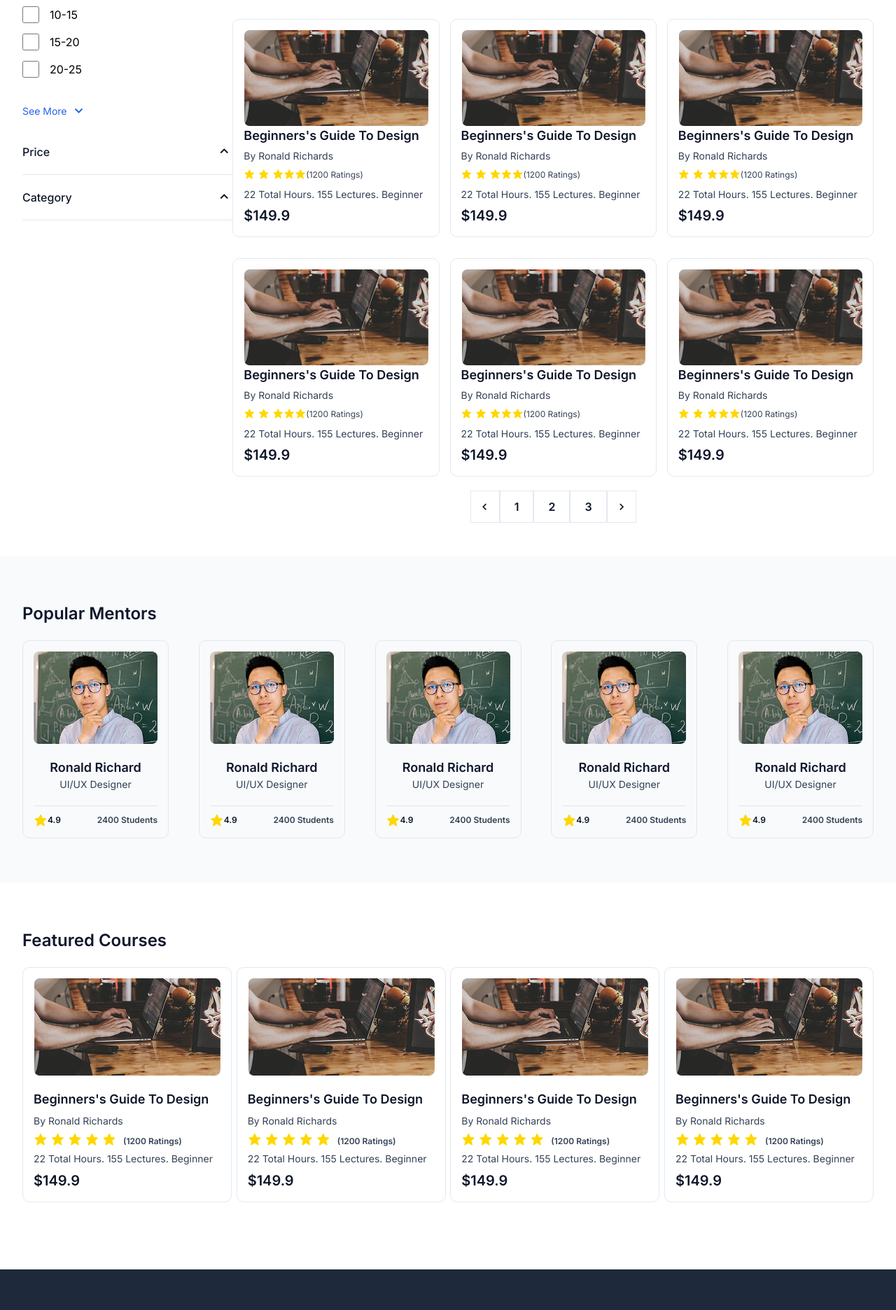
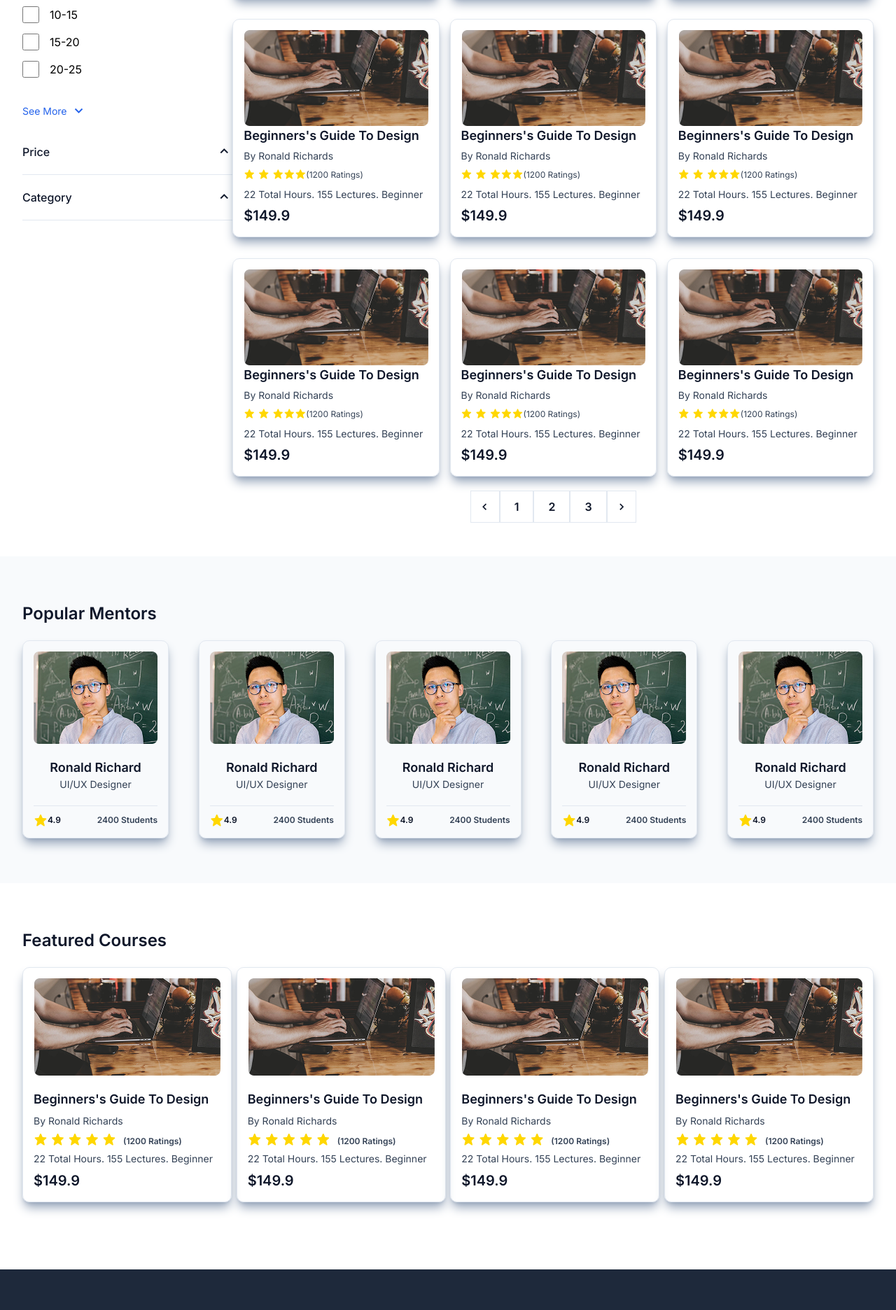
Before and after one commit to Rico200-prong/Byway_category_page, a website: page src/index.html in a window 1280 px wide. Shown: the part 655-2527 px from the top of the page at 70% size. Drawn offline with nearby package versions, Linux system fonts and the light colour scheme.

Commit message:
feat: final commit

```diff
--- a/src/index.html
+++ b/src/index.html
@@ -31,7 +31,7 @@
             <span class="text-[#334155] font-medium">Byway</span>
           </div>
           <ul class="md:hidden lg:hidden">
-            <li><a href="#" class="text-[#334155] mx-[30px]">Categories</a></li>
+            <li><a href="#" class="text-[#334155] mx-[15px]">Categories</a></li>
           </ul>
           <div class="relative flex items-center md:hidden lg:hidden">
             <i
@@ -46,14 +46,14 @@
           </div>
           <ul class="md:hidden lg:hidden">
             <li>
-              <a href="#" class="text-[#334155] ml-[30px]">Teach on Byway</a>
+              <a href="#" class="text-[#334155] ml-[15px]">Teach on Byway</a>
             </li>
           </ul>
         </section>
         <section class="md:hidden lg:hidden">
           <i class="bx bx-heart text-[24px]"></i>
-          <i class="bx bx-cart-alt text-[24px] mx-[20px]"></i>
-          <i class="bx bx-bell text-[24px] mr-[20px]"></i>
+          <i class="bx bx-cart-alt text-[24px] mx-[15px]"></i>
+          <i class="bx bx-bell text-[24px] mr-[15px]"></i>
           <button
             class="border rounded-full px-[16px] py-[8px] bg-[#334155] text-white"
           >
@@ -75,13 +75,17 @@
         <h2 class="text-[24px] text-[#0F172A] font-[600] mb-[30px]">
           All Development Courses
         </h2>
-        <div class="flex items-center justify-between mb-[15px] md:flex-col">
+        <div
+          class="flex items-center justify-between gap-y-[30px] mb-[15px] md:flex-col"
+        >
+          <div>
             <button
               class="border border-solid border-black px-[25px] py-[10px] flex items-center rounded-[10px]"
             >
               <i class="bx bx-menu-alt-left text-[24px]"></i>
               <span>Filter</span>
             </button>
+          </div>
           <div class="flex items-center">
             <p class="mr-[30px]">Sort By</p>
             <button
@@ -184,7 +188,7 @@
             class="grid grid-cols-3 gap-x-[15px] gap-y-[30px] md:grid-cols-1 lg:grid-cols-2"
           >
             <div
-              class="flex flex-col border border-solid border-[#E2E8F0] px-[15px] py-[15px] rounded-[10px] md:items-center"
+              class="flex flex-col border border-solid border-[#E2E8F0] shadow-lg shadow-slate-400 px-[15px] py-[15px] rounded-[10px] md:items-center"
             >
               <img src="./Rectangle 1080.png" alt="" />
               <h4 class="font-[600] text-[18px] text-[#0F172A] mb-[5px]">
@@ -211,7 +215,7 @@
               <h3 class="font-[600] text-[#0F172A] text-[20px]">$149.9</h3>
             </div>
             <div
-              class="flex flex-col border border-solid border-[#E2E8F0] px-[15px] py-[15px] rounded-[10px] md:items-center"
+              class="flex flex-col border border-solid border-[#E2E8F0] shadow-lg shadow-slate-400 px-[15px] py-[15px] rounded-[10px] md:items-center"
             >
               <img src="./Rectangle 1080.png" alt="" />
               <h4 class="font-[600] text-[18px] text-[#0F172A] mb-[5px]">
@@ -238,7 +242,7 @@
               <h3 class="font-[600] text-[#0F172A] text-[20px]">$149.9</h3>
             </div>
             <div
-              class="flex flex-col border border-solid border-[#E2E8F0] px-[15px] py-[15px] rounded-[10px] md:items-center"
+              class="flex flex-col border border-solid border-[#E2E8F0] shadow-lg shadow-slate-400 px-[15px] py-[15px] rounded-[10px] md:items-center"
             >
               <img src="./Rectangle 1080.png" alt="" />
               <h4 class="font-[600] text-[18px] text-[#0F172A] mb-[5px]">
@@ -265,7 +269,7 @@
               <h3 class="font-[600] text-[#0F172A] text-[20px]">$149.9</h3>
             </div>
             <div
-              class="flex flex-col border border-solid border-[#E2E8F0] px-[15px] py-[15px] rounded-[10px] md:items-center"
+              class="flex flex-col border border-solid border-[#E2E8F0] shadow-lg shadow-slate-400 px-[15px] py-[15px] rounded-[10px] md:items-center"
             >
               <img src="./Rectangle 1080.png" alt="" />
               <h4 class="font-[600] text-[18px] text-[#0F172A] mb-[5px]">
@@ -292,7 +296,7 @@
               <h3 class="font-[600] text-[#0F172A] text-[20px]">$149.9</h3>
             </div>
             <div
-              class="flex flex-col border border-solid border-[#E2E8F0] px-[15px] py-[15px] rounded-[10px] md:items-center"
+              class="flex flex-col border border-solid border-[#E2E8F0] shadow-lg shadow-slate-400 px-[15px] py-[15px] rounded-[10px] md:items-center"
             >
               <img src="./Rectangle 1080.png" alt="" />
               <h4 class="font-[600] text-[18px] text-[#0F172A] mb-[5px]">
@@ -319,7 +323,7 @@
               <h3 class="font-[600] text-[#0F172A] text-[20px]">$149.9</h3>
             </div>
             <div
-              class="flex flex-col border border-solid border-[#E2E8F0] px-[15px] py-[15px] rounded-[10px] md:items-center"
+              class="flex flex-col border border-solid border-[#E2E8F0] shadow-lg shadow-slate-400 px-[15px] py-[15px] rounded-[10px] md:items-center"
             >
               <img src="./Rectangle 1080.png" alt="" />
               <h4 class="font-[600] text-[18px] text-[#0F172A] mb-[5px]">
@@ -346,7 +350,7 @@
               <h3 class="font-[600] text-[#0F172A] text-[20px]">$149.9</h3>
             </div>
             <div
-              class="flex flex-col border border-solid border-[#E2E8F0] px-[15px] py-[15px] rounded-[10px] md:items-center"
+              class="flex flex-col border border-solid border-[#E2E8F0] shadow-lg shadow-slate-400 px-[15px] py-[15px] rounded-[10px] md:items-center"
             >
               <img src="./Rectangle 1080.png" alt="" />
               <h4 class="font-[600] text-[18px] text-[#0F172A] mb-[5px]">
@@ -373,7 +377,7 @@
               <h3 class="font-[600] text-[#0F172A] text-[20px]">$149.9</h3>
             </div>
             <div
-              class="flex flex-col border border-solid border-[#E2E8F0] px-[15px] py-[15px] rounded-[10px] md:items-center"
+              class="flex flex-col border border-solid border-[#E2E8F0] shadow-lg shadow-slate-400 px-[15px] py-[15px] rounded-[10px] md:items-center"
             >
               <img src="./Rectangle 1080.png" alt="" />
               <h4 class="font-[600] text-[18px] text-[#0F172A] mb-[5px]">
@@ -400,7 +404,7 @@
               <h3 class="font-[600] text-[#0F172A] text-[20px]">$149.9</h3>
             </div>
             <div
-              class="flex flex-col border border-solid border-[#E2E8F0] px-[15px] py-[15px] rounded-[10px] md:items-center"
+              class="flex flex-col border border-solid border-[#E2E8F0] shadow-lg shadow-slate-400 px-[15px] py-[15px] rounded-[10px] md:items-center"
             >
               <img src="./Rectangle 1080.png" alt="" />
               <h4 class="font-[600] text-[18px] text-[#0F172A] mb-[5px]">
@@ -466,10 +470,10 @@
           Popular Mentors
         </p>
         <div
-          class="flex items-center justify-between md:flex-col lg:grid lg:grid-cols-2"
+          class="flex items-center justify-between gap-y-[30px] md:flex-col lg:grid lg:grid-cols-2"
         >
           <div
-            class="px-[15px] py-[15px] border border-solid border-[#E2E8F0] rounded-[10px] flex flex-col items-center justify-center md:w-[100%]"
+            class="px-[15px] py-[15px] border border-solid border-[#E2E8F0] shadow-lg shadow-slate-400 rounded-[10px] flex flex-col items-center justify-center md:w-[100%]"
           >
             <img src="./Rectangle 1136.png" alt="" />
             <h3 class="text-[18px] font-semibold text-[#0F172A] mt-[20px]">
@@ -490,7 +494,7 @@
             </div>
           </div>
           <div
-            class="px-[15px] py-[15px] border border-solid border-[#E2E8F0] rounded-[10px] flex flex-col items-center justify-center md:w-[100%]"
+            class="px-[15px] py-[15px] border border-solid border-[#E2E8F0] shadow-lg shadow-slate-400 rounded-[10px] flex flex-col items-center justify-center md:w-[100%]"
           >
             <img src="./Rectangle 1136.png" alt="" />
             <h3 class="text-[18px] font-semibold text-[#0F172A] mt-[20px]">
@@ -511,7 +515,7 @@
             </div>
           </div>
           <div
-            class="px-[15px] py-[15px] border border-solid border-[#E2E8F0] rounded-[10px] flex flex-col items-center justify-center md:w-[100%]"
+            class="px-[15px] py-[15px] border border-solid border-[#E2E8F0] shadow-lg shadow-slate-400 rounded-[10px] flex flex-col items-center justify-center md:w-[100%]"
           >
             <img src="./Rectangle 1136.png" alt="" />
             <h3 class="text-[18px] font-semibold text-[#0F172A] mt-[20px]">
@@ -532,7 +536,7 @@
             </div>
           </div>
           <div
-            class="px-[15px] py-[15px] border border-solid border-[#E2E8F0] rounded-[10px] flex flex-col items-center justify-center md:w-[100%]"
+            class="px-[15px] py-[15px] border border-solid border-[#E2E8F0] shadow-lg shadow-slate-400 rounded-[10px] flex flex-col items-center justify-center md:w-[100%]"
           >
             <img src="./Rectangle 1136.png" alt="" />
             <h3 class="text-[18px] font-semibold text-[#0F172A] mt-[20px]">
@@ -553,7 +557,7 @@
             </div>
           </div>
           <div
-            class="px-[15px] py-[15px] border border-solid border-[#E2E8F0] rounded-[10px] flex flex-col items-center justify-center md:w-[100%]"
+            class="px-[15px] py-[15px] border border-solid border-[#E2E8F0] shadow-lg shadow-slate-400 rounded-[10px] flex flex-col items-center justify-center md:w-[100%]"
           >
             <img src="./Rectangle 1136.png" alt="" />
             <h3 class="text-[18px] font-semibold text-[#0F172A] mt-[20px]">
@@ -584,10 +588,10 @@
           Featured Courses
         </p>
         <div
-          class="flex items-center justify-between md:flex-col lg:grid lg:grid-cols-2"
+          class="flex items-center justify-between gap-y-[30px] md:flex-col lg:grid lg:grid-cols-2"
         >
           <div
-            class="border border-solid border-[#E2E8F0] rounded-[10px] px-[15px] py-[15px] md:w-[100%] md:flex md:flex-col md:items-center lg:flex lg:flex-col lg:items-center"
+            class="border border-solid border-[#E2E8F0] shadow-lg shadow-slate-400 rounded-[10px] px-[15px] py-[15px] md:w-[100%] md:flex md:flex-col md:items-center lg:flex lg:flex-col lg:items-center"
           >
             <img src="./Rectangle 1080.png" alt="" />
             <h4
@@ -618,7 +622,7 @@
             </h3>
           </div>
           <div
-            class="border border-solid border-[#E2E8F0] rounded-[10px] px-[15px] py-[15px] md:w-[100%] md:flex md:flex-col md:items-center lg:flex lg:items-center lg:flex-col"
+            class="border border-solid border-[#E2E8F0] shadow-lg shadow-slate-400 rounded-[10px] px-[15px] py-[15px] md:w-[100%] md:flex md:flex-col md:items-center lg:flex lg:items-center lg:flex-col"
           >
             <img src="./Rectangle 1080.png" alt="" />
             <h4
@@ -649,7 +653,7 @@
             </h3>
           </div>
           <div
-            class="border border-solid border-[#E2E8F0] rounded-[10px] px-[15px] py-[15px] md:w-[100%] md:flex md:flex-col md:items-center lg:flex lg:items-center lg:flex-col"
+            class="border border-solid border-[#E2E8F0] shadow-lg shadow-slate-400 rounded-[10px] px-[15px] py-[15px] md:w-[100%] md:flex md:flex-col md:items-center lg:flex lg:items-center lg:flex-col"
           >
             <img src="./Rectangle 1080.png" alt="" />
             <h4
@@ -680,7 +684,7 @@
             </h3>
           </div>
           <div
-            class="border border-solid border-[#E2E8F0] rounded-[10px] px-[15px] py-[15px] md:w-[100%] md:flex md:flex-col md:items-center lg:flex lg:items-center lg:flex-col"
+            class="border border-solid border-[#E2E8F0] shadow-lg shadow-slate-400 rounded-[10px] px-[15px] py-[15px] md:w-[100%] md:flex md:flex-col md:items-center lg:flex lg:items-center lg:flex-col"
           >
             <img src="./Rectangle 1080.png" alt="" />
             <h4
@@ -715,7 +719,7 @@
     </main>
     <!-- footer section  -->
     <footer
-      class="bg-[#1E293B] px-[10rem] text-white flex items-start justify-between pt-[4rem] pb-[8rem] mt-[6rem] md:px-[35px] lg:px-[35px] md:flex-col lg:grid lg:grid-cols-2 xl:px-[2rem]"
+      class="bg-[#1E293B] px-[10rem] text-white flex items-start justify-between gap-y-[30px] pt-[4rem] pb-[8rem] mt-[6rem] md:px-[35px] lg:px-[35px] md:flex-col lg:grid lg:grid-cols-2 xl:px-[2rem]"
     >
       <section class="w-[416px] md:w-[100%] lg:w-[50%]">
         <div class="flex items-center mb-[20px]">
```
Also changed, not shown: src/output.css. Lines whose indentation alone changed are shown as unchanged.
